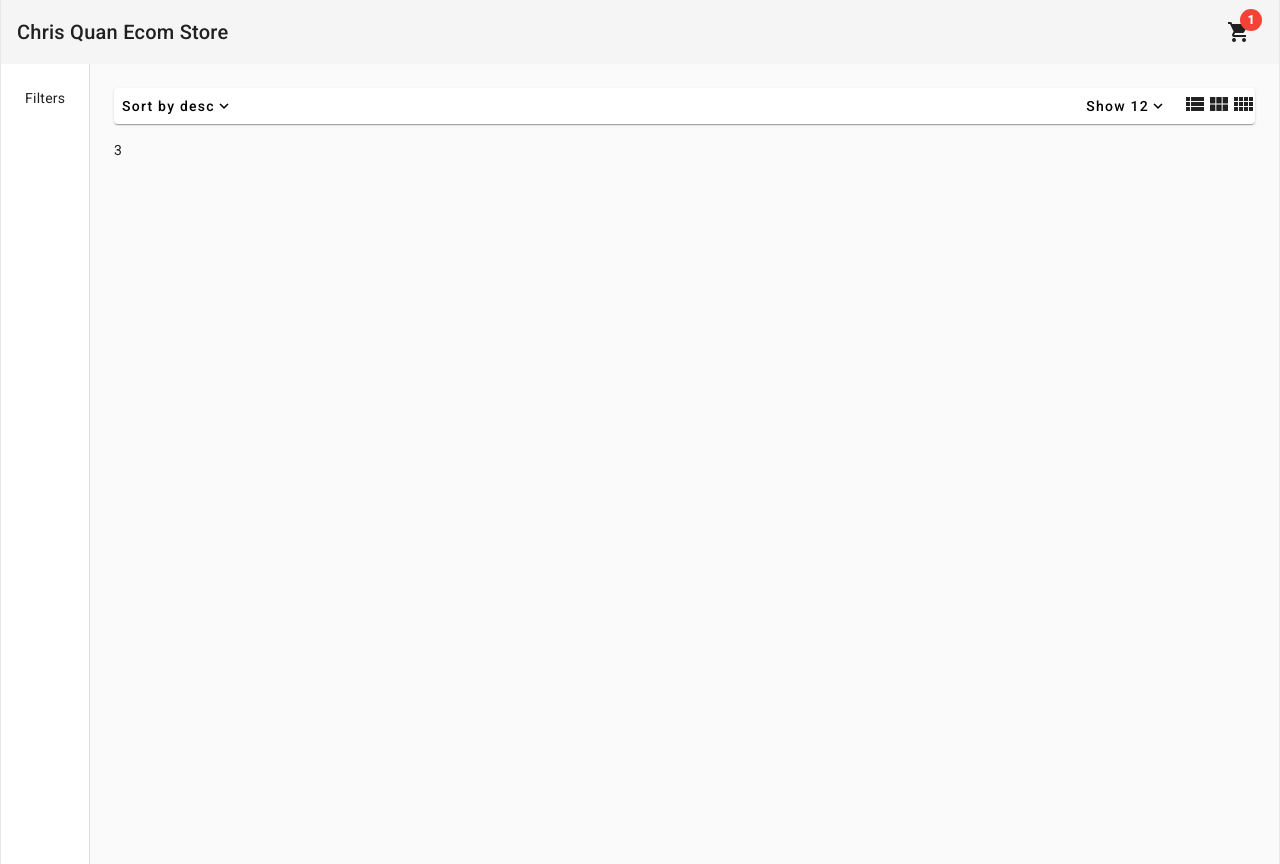
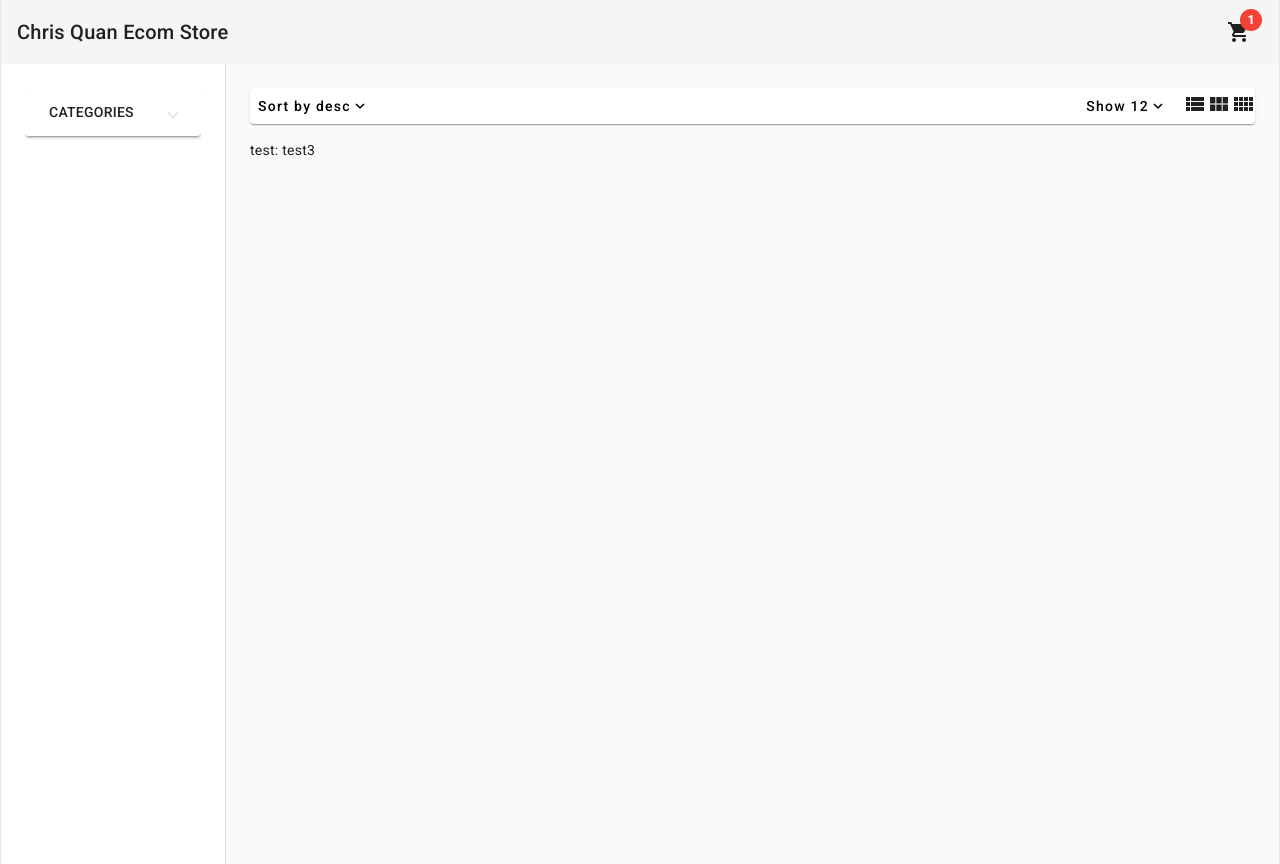
Before and after one commit to Chris-Quan/Ecom-Web-Store, an Angular app: page /home in a window 1280 px wide. Built offline with nearby package versions, Linux system fonts and the light colour scheme.

Commit message:
added categories

```diff
--- /dev/null
+++ b/src/app/pages/home/components/filters/filters.component.html
@@ -0,0 +1,16 @@
+<mat-expansion-panel *ngIf="categories">
+    <mat-expansion-panel-header>
+      <mat-panel-title> CATEGORIES </mat-panel-title>
+    </mat-expansion-panel-header>
+    <mat-list >
+    <mat-button-toggle-group vertical class="w-32 focus:outline-none">
+          <mat-button-toggle class =
+          "focus:outline-none
+          text-lg"
+
+
+          *ngFor="let category of categories"[value]="category" (click)="onShowCategory(category)">{{ category }}</mat-button-toggle>
+
+  </mat-button-toggle-group>
+  </mat-list>
+  </mat-expansion-panel>
--- /dev/null
+++ b/src/app/pages/home/components/filters/filters.component.ts
@@ -0,0 +1,19 @@
+import { Component, EventEmitter, Output, } from '@angular/core';
+
+@Component({
+  selector: 'app-filters',
+  templateUrl: 'filters.component.html'
+})
+export class FiltersComponent {
+  @Output() showCategory = new EventEmitter<string>();
+
+
+  categories = ['shoes', 'sports']
+
+
+
+  onShowCategory(category: string):void{
+    this.showCategory.emit(category)
+  }
+
+}
--- a/src/app/pages/home/home.component.html
+++ b/src/app/pages/home/home.component.html
@@ -1,14 +1,14 @@
 <mat-drawer-container
 [autosize] = "true"
 class = "min-h-full max-w-7xl mx-auto border-x">
-    <mat-drawer mode = "side" opened class = "p-6">
-        <div>Filters</div>
-
-    </mat-drawer>
+<mat-drawer mode="side" opened class="p-6">
+  <app-filters (showCategory) = "onShowCategory($event)"></app-filters>
+</mat-drawer>
     <mat-drawer-content class ="p-6">
         <app-products-header (columnsCountChange)="onColumnsCountChange($event)">
 
         </app-products-header>
-        {{cols}}
+        test:{{category}}
+        test{{cols}}
     </mat-drawer-content>
 </mat-drawer-container>
--- a/src/app/pages/home/home.component.ts
+++ b/src/app/pages/home/home.component.ts
@@ -1,4 +1,4 @@
-import { Component } from '@angular/core';
+import { Component, OnDestroy, OnInit } from '@angular/core';
 
 @Component({
   selector: 'app-home',
@@ -7,9 +7,14 @@
 })
 export class HomeComponent {
   cols = 3;
+  category: string | undefined;
 
   onColumnsCountChange(colsNum: number): void{
     this.cols = colsNum;
   }
 
+  onShowCategory(newCategory: string): void {
+    this.category = newCategory;
+  }
+
 }
```
Also changed, not shown: src/app/app.module.ts (+5 -2 lines), src/styles.css (line endings or trailing spaces).
